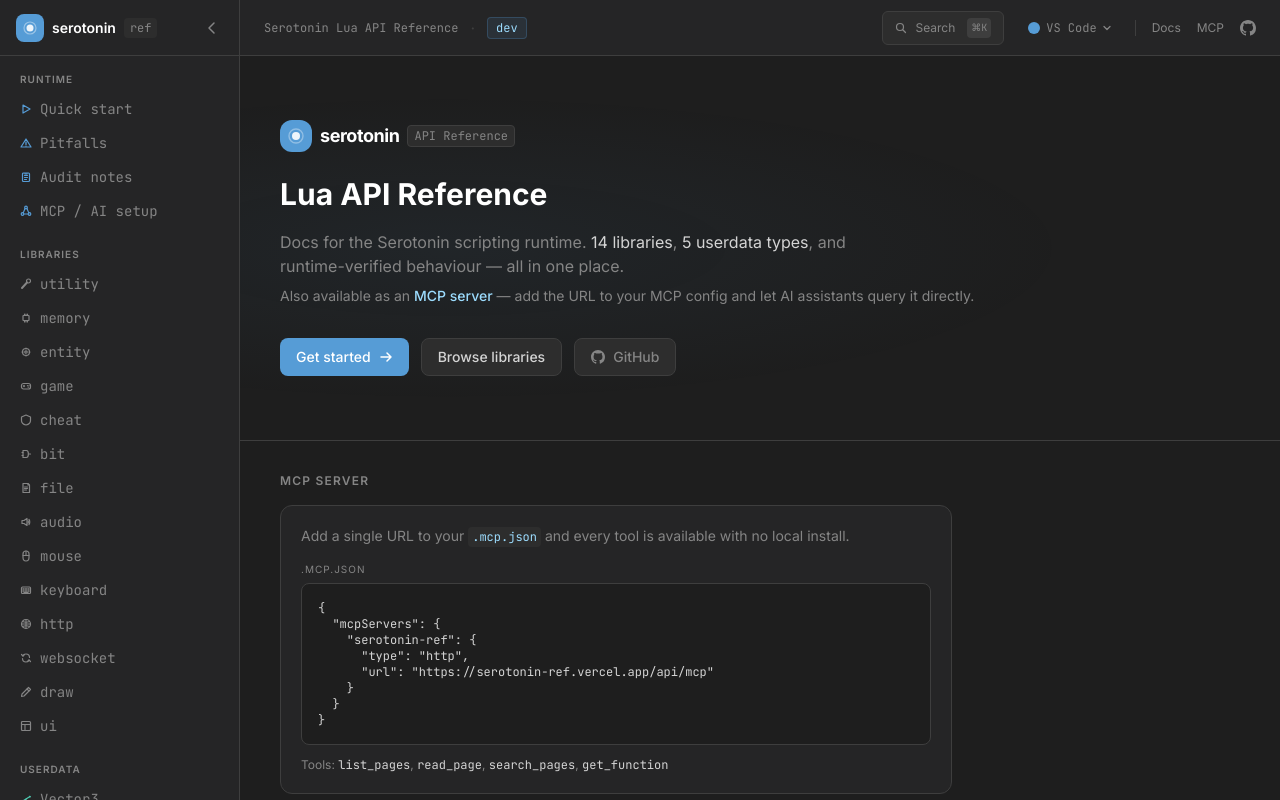
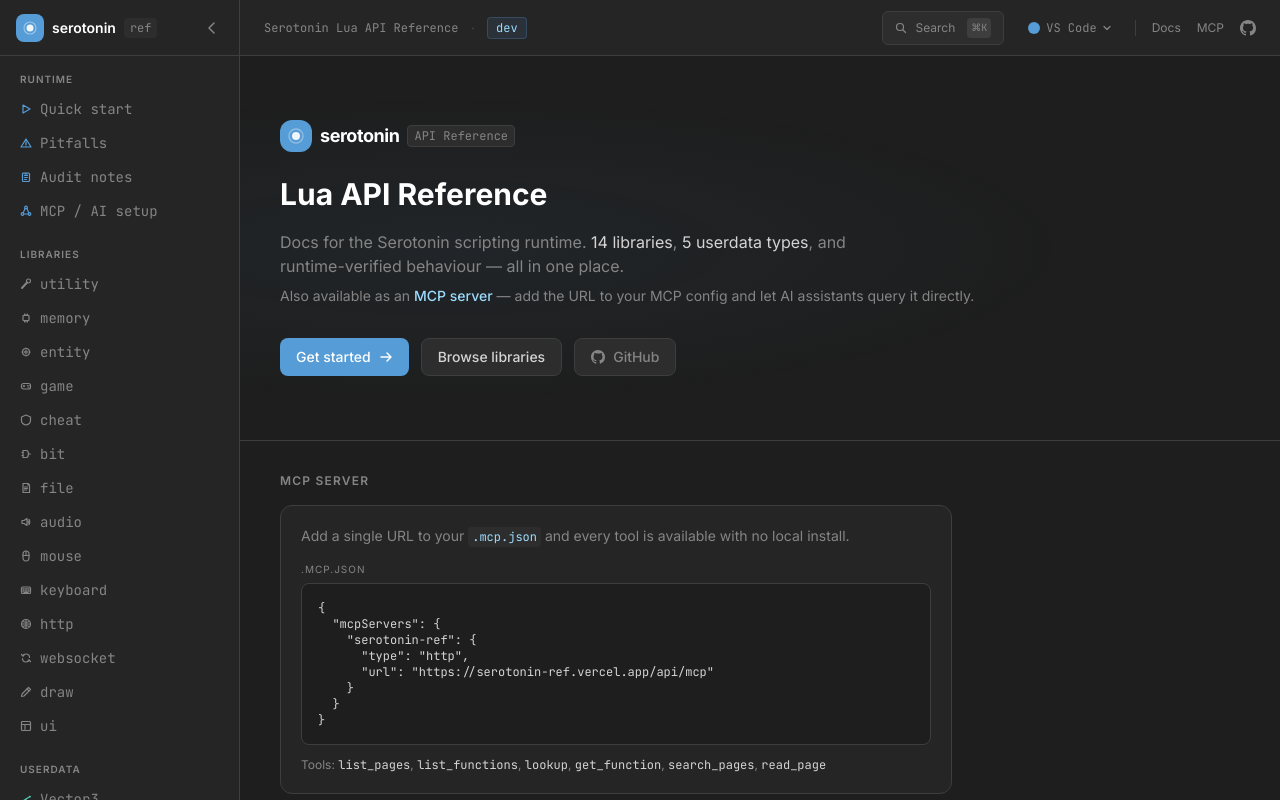
Before and after one commit to mixercodes/serotonin-ref, a Next.js app: page / in a window 1280 px wide. Built offline with nearby package versions, Linux system fonts and the light colour scheme.

Commit message:
Add missing list_functions and lookup to MCP tools list on homepage

```diff
--- a/src/app/page.tsx
+++ b/src/app/page.tsx
@@ -108,9 +108,11 @@
           <p className="text-xs mt-3 text-[--text-muted]">
             Tools:{" "}
             <code className="text-[--text]">list_pages</code>,{" "}
-            <code className="text-[--text]">read_page</code>,{" "}
+            <code className="text-[--text]">list_functions</code>,{" "}
+            <code className="text-[--text]">lookup</code>,{" "}
+            <code className="text-[--text]">get_function</code>,{" "}
             <code className="text-[--text]">search_pages</code>,{" "}
-            <code className="text-[--text]">get_function</code>
+            <code className="text-[--text]">read_page</code>
           </p>
         </div>
       </section>
```
